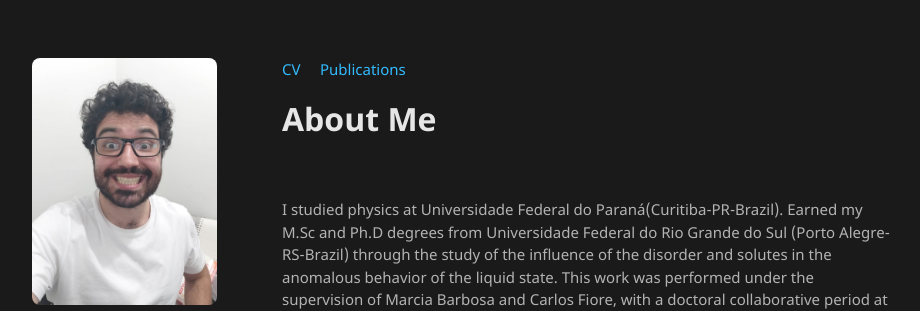
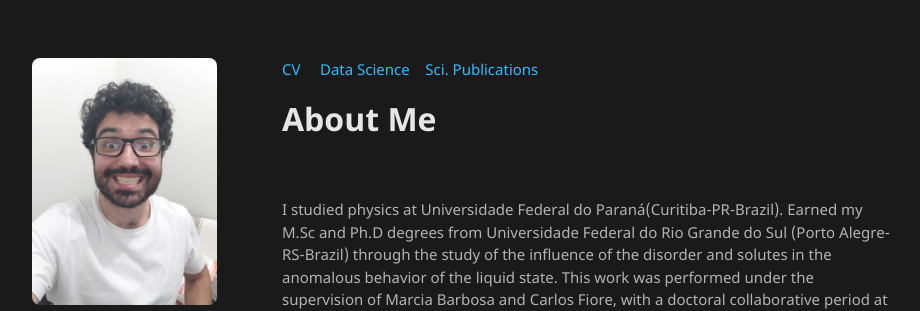
Before and after one commit to apfurlan/apfurlan.github.io, a Jekyll site: the page built from index.md, in a window 1280 px wide. Shown: the top 311 px of the page, without its empty margins (178-1098 px from the left). Built offline with Jekyll 4.4.1, drawn with Linux system fonts in a browser that asks for light colours.

Commit message:
init commit

```diff
--- a/index.md
+++ b/index.md
@@ -2,7 +2,8 @@
 layout: default
 ---
 
-[CV](./cv-page.md) &nbsp;&nbsp;&nbsp; [Publications](./cv-page.md)
+[CV](./cv-page.md) &nbsp;&nbsp;&nbsp; [Data Science](./cv-page.md)
+&nbsp;&nbsp;&nbsp;[Sci. Publications](./cv-page.md)
 
 # **About Me**
 
```
